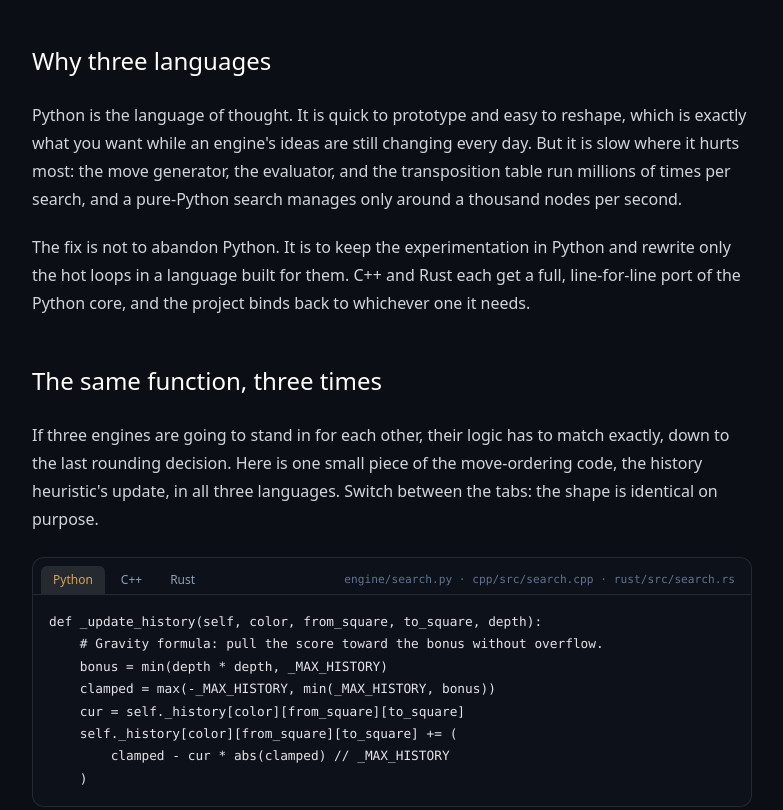
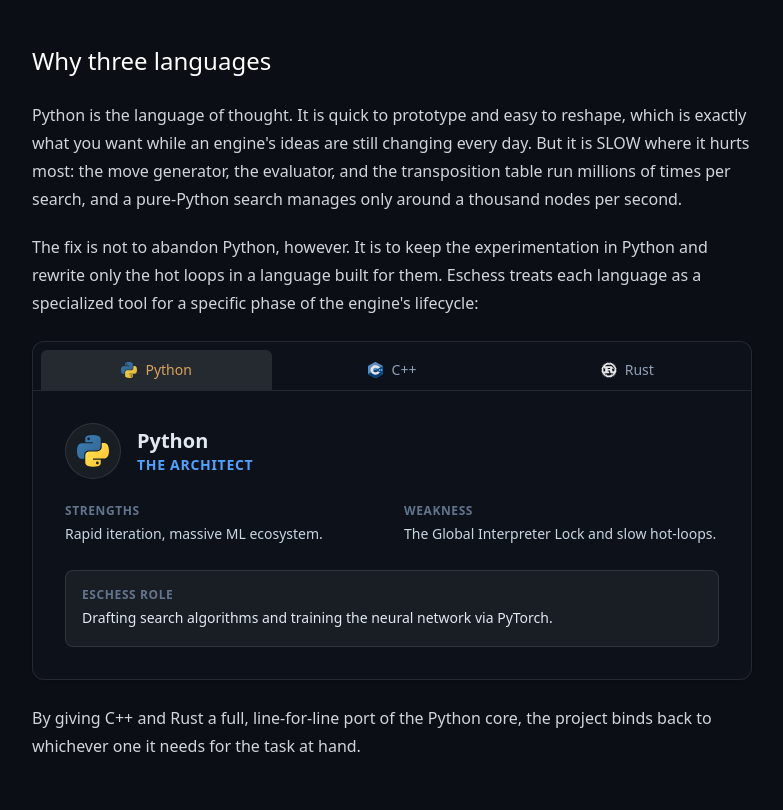
Before and after one commit to Kane-Weng/eschess, an Astro site in the folder web/frontend/: page /eschess/record/knight in a window 1280 px wide. Shown: the part 344-1154 px from the top of the page, without its empty margins (248-1031 px from the left). Built offline with nearby package versions, Linux system fonts and the light colour scheme; Astro itself is replaced by a stand-in of ours; some packages are replaced by stand-ins of ours.

Commit message:
enhance: knight page

```diff
--- /dev/null
+++ b/web/frontend/src/components/LanguageProfiles.svelte
@@ -0,0 +1,88 @@
+<script>
+  import { fade, fly } from 'svelte/transition';
+
+  const profiles = {
+    python: {
+      name: 'Python',
+      title: 'The Architect',
+      icon: `${import.meta.env.BASE_URL}/python.svg`,
+      strengths: 'Rapid iteration, massive ML ecosystem.',
+      weakness: 'The Global Interpreter Lock and slow hot-loops.',
+      role: 'Drafting search algorithms and training the neural network via PyTorch.',
+      color: 'text-blue-400'
+    },
+    cpp: {
+      name: 'C++',
+      title: 'The Benchmark',
+      icon: `${import.meta.env.BASE_URL}/cplusplus.svg`,
+      strengths: 'Raw execution speed, industry standard for chess engines.',
+      weakness: 'Manual memory management and verbose build systems.',
+      role: 'Standalone UCI executable for rigorous engine-vs-engine testing.',
+      color: 'text-indigo-400'
+    },
+    rust: {
+      name: 'Rust',
+      title: 'The FFI Core',
+      icon: `${import.meta.env.BASE_URL}/rust.svg`,
+      strengths: 'Memory safety, fearless concurrency, zero-cost bindings.',
+      weakness: 'The strict borrow checker learning curve.',
+      role: 'High-speed self-play pipeline natively bound back to Python via PyO3.',
+      color: 'text-orange-400'
+    }
+  };
+
+  let selected = 'python';
+</script>
+
+<div class="my-6 overflow-hidden rounded-xl border border-white/10 bg-slate-900/50 not-prose shadow-sm">
+  <div class="flex items-center gap-1 border-b border-white/10 px-2 pt-2">
+    {#each Object.entries(profiles) as [key, profile]}
+      <button
+        class="flex-1 flex items-center justify-center gap-2 px-3 py-2.5 text-sm font-medium transition-colors rounded-t-md
+        {selected === key
+          ? 'bg-white/10 text-[var(--color-accent)]'
+          : 'text-slate-400 hover:text-slate-200 hover:bg-white/5'}"
+        on:click={() => selected = key}
+      >
+        <img src={profile.icon} alt="{profile.name} logo" class="w-4 h-4 object-contain opacity-90" />
+        <span class="hidden sm:inline">{profile.name}</span>
+      </button>
+    {/each}
+  </div>
+
+  <div class="p-6 md:p-8 grid">
+    {#key selected}
+      <div
+        class="col-start-1 row-start-1 flex flex-col gap-6"
+        in:fly={{ y: 10, duration: 300, delay: 150 }}
+        out:fade={{ duration: 150 }}
+      >
+        <div class="flex items-center gap-4">
+          <div class="w-14 h-14 flex-shrink-0 bg-white/5 rounded-full flex items-center justify-center p-2 border border-white/10">
+            <img src={profiles[selected].icon} alt="{profiles[selected].name} logo" class="w-8 h-8 object-contain" />
+          </div>
+          <div>
+            <h3 class="m-0 text-xl font-bold text-slate-200">{profiles[selected].name}</h3>
+            <p class="m-0 text-sm font-bold uppercase tracking-wider {profiles[selected].color}">{profiles[selected].title}</p>
+          </div>
+        </div>
+
+        <div class="grid grid-cols-1 md:grid-cols-2 gap-6">
+          <div>
+            <h4 class="text-xs font-bold uppercase tracking-wider text-slate-500 mb-1">Strengths</h4>
+            <p class="m-0 text-sm text-slate-300 leading-relaxed">{profiles[selected].strengths}</p>
+          </div>
+          <div>
+            <h4 class="text-xs font-bold uppercase tracking-wider text-slate-500 mb-1">Weakness</h4>
+            <p class="m-0 text-sm text-slate-300 leading-relaxed">{profiles[selected].weakness}</p>
+          </div>
+
+          <div class="md:col-span-2 bg-white/5 p-4 rounded-lg border border-white/10">
+            <h4 class="text-xs font-bold uppercase tracking-wider text-slate-500 mb-1">Eschess Role</h4>
+            <p class="m-0 text-sm font-medium text-slate-200 leading-relaxed">{profiles[selected].role}</p>
+          </div>
+        </div>
+      </div>
+    {/key}
+  </div>
+</div>
--- a/web/frontend/src/components/NpsComparison.svelte
+++ b/web/frontend/src/components/NpsComparison.svelte
@@ -12,9 +12,9 @@
   }
 
   const ENGINES: Engine[] = [
-    { name: "Python", nps: 1_200, accent: false },
-    { name: "C++", nps: 360_000, accent: false },
-    { name: "Rust", nps: 444_000, accent: true },
+    { name: "Python", nps: 1_824, accent: false },
+    { name: "C++", nps: 518_057, accent: false },
+    { name: "Rust", nps: 589_782, accent: true },
   ];
 
   let secs = $state(1);
@@ -35,7 +35,7 @@
     <p class="text-sm text-slate-300">
       Nodes searched in
       <span class="font-mono text-[var(--color-accent)]">{secs.toFixed(1)}s</span>
-      of equal thinking time
+      of equal thinking time (Depth=5)
     </p>
     <label class="flex items-center gap-2 text-xs text-slate-500">
       think time
--- a/web/frontend/src/content/record/knight.mdx
+++ b/web/frontend/src/content/record/knight.mdx
@@ -8,6 +8,7 @@ summary: "The same engine logic written three times in Python, C++, and Rust, ke
 draft: false
 ---
 
+import LanguageProfiles from "../../components/LanguageProfiles.svelte";
 import LangTabs from "../../components/LangTabs.astro";
 import NpsComparison from "../../components/NpsComparison.svelte";
 import CodeReveal from "../../components/CodeReveal.astro";
@@ -92,14 +93,19 @@ one it needs.
 ## Why three languages
 
 Python is the language of thought. It is quick to prototype and easy to reshape, which is
-exactly what you want while an engine's ideas are still changing every day. But it is slow
+exactly what you want while an engine's ideas are still changing every day. But it is SLOW
 where it hurts most: the move generator, the evaluator, and the transposition table run
 millions of times per search, and a pure-Python search manages only around a thousand
 nodes per second.
 
-The fix is not to abandon Python. It is to keep the experimentation in Python and rewrite
-only the hot loops in a language built for them. C++ and Rust each get a full, line-for-line
-port of the Python core, and the project binds back to whichever one it needs.
+The fix is not to abandon Python, however. It is to keep the experimentation in Python
+and rewrite only the hot loops in a language built for them. Eschess treats each language
+as a specialized tool for a specific phase of the engine's lifecycle:
+
+<LanguageProfiles client:visible />
+
+By giving C++ and Rust a full, line-for-line port of the Python core, the project binds
+back to whichever one it needs for the task at hand.
 
 ## The same function, three times
 
@@ -124,28 +130,9 @@ the ports carry an explicit `floordiv()` helper. The same care covers using floa
 evaluation instead of integer centipawns, and a **stable** sort for move ordering so equal
 keys keep their original order in every language.
 
-## Proving they're identical
-
-Matching code by eye is not proof. The engines are checked two ways. First, **perft**: count
-the exact number of legal positions reachable to a given depth from a set of known FENs, and
-confirm all three produce the reference numbers from the Chess Programming Wiki. Second, a
-**byte-identical search**: run a fixed-depth search and compare the scores, node counts, and
-principal variation across the three. They have to agree to the digit.
-
-For the native build there is a third check that runs in the test suite: play thousands of
-random positions through both the native board and the pure-Python `CBoard` in lockstep and
-assert they never diverge, promotions included.
-
-<CodeReveal
-  concept="Lockstep parity test"
-  summary="Walk random games through the native and Python boards together and assert their FEN and legal moves match at every ply."
-  source="tests/test_native_parity.py"
-  code={parityTest}
-/>
-
 ## Two ways to cross the boundary
 
-Once the engines agree, Python needs a way to actually call them. There are two, and the
+Once the engines are written, Python needs a way to actually call them. There are two, and the
 project uses both.
 
 The first is the **UCI protocol**. Each of C++ and Rust compiles to a standalone engine
@@ -187,6 +174,28 @@ The `try / except ImportError` is the whole graceful-degradation story: if the n
 extension was never built, `HAS_NATIVE` is `False` and every caller silently falls back to
 the pure-Python path. The fast road is optional; the engine still runs without it.
 
+## Proving they're identical
+
+Matching code by eye is not proof, and before we trust these native bounds to replace the
+Python core, the engines must be checked. They are verified in two ways:
+
+1. **perft**: count the exact number of legal positions reachable to a given depth from a
+set of known FENs, and confirm all three produce the reference numbers from the Chess
+Programming Wiki.
+2. **byte-identical search**: run a fixed-depth search and compare the scores, node counts,
+and principal variation across the three. They have to agree to the digit.
+
+Because the FFI boundary allows direct Python access to the native engine, there is a third
+check that runs in the test suite: play thousands of random positions through both the `native`
+board and the pure-Python `CBoard` in lockstep and assert they never diverge, promotions included.
+
+<CodeReveal
+  concept="Lockstep parity test"
+  summary="Walk random games through the native and Python boards together and assert their FEN and legal moves match at every ply."
+  source="tests/test_native_parity.py"
+  code={parityTest}
+/>
+
 ## What the leap buys
 
 All of that machinery exists for one number: nodes per second. The search is the same, the
```
Also changed, not shown: web/frontend/public/cplusplus.svg (added), web/frontend/public/python.svg (added), web/frontend/public/rust.svg (added).
